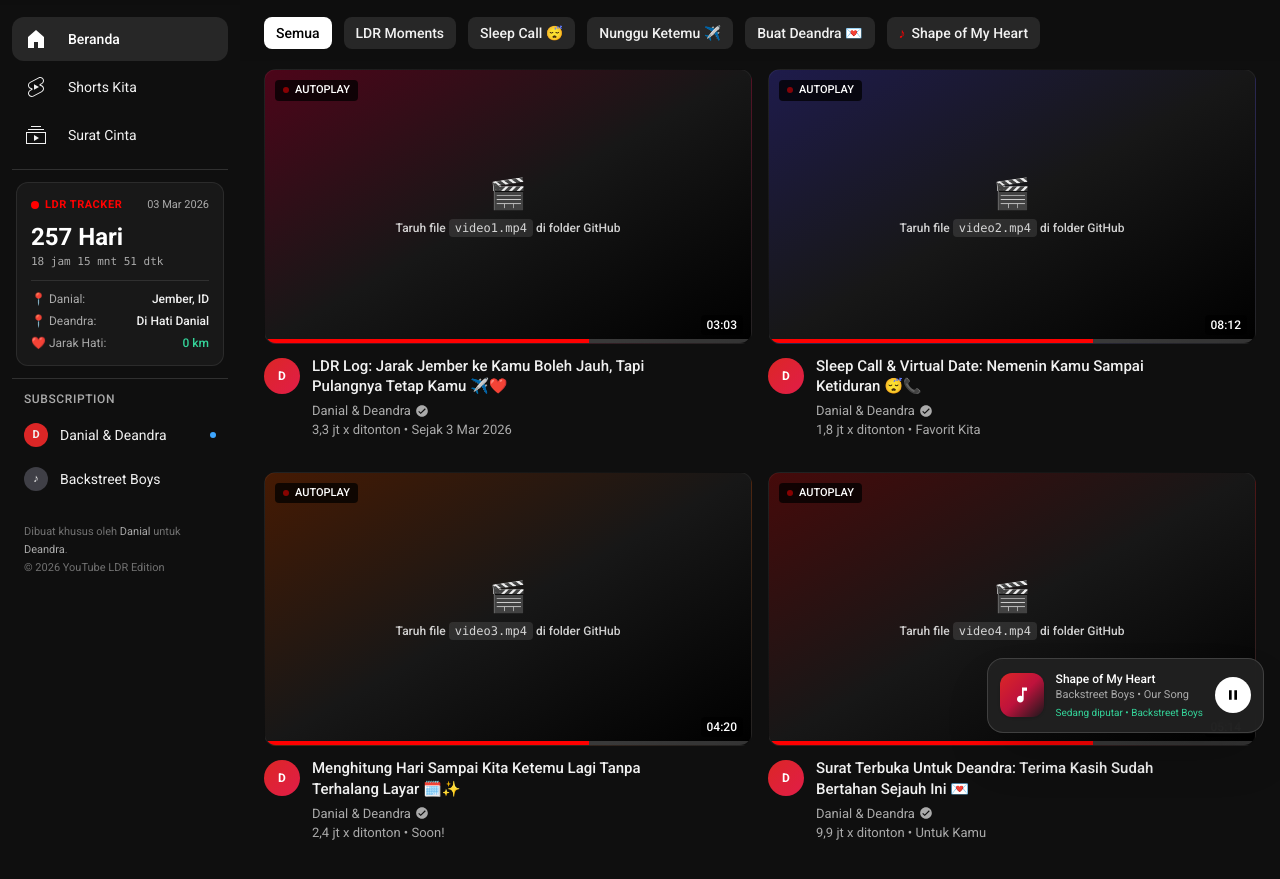
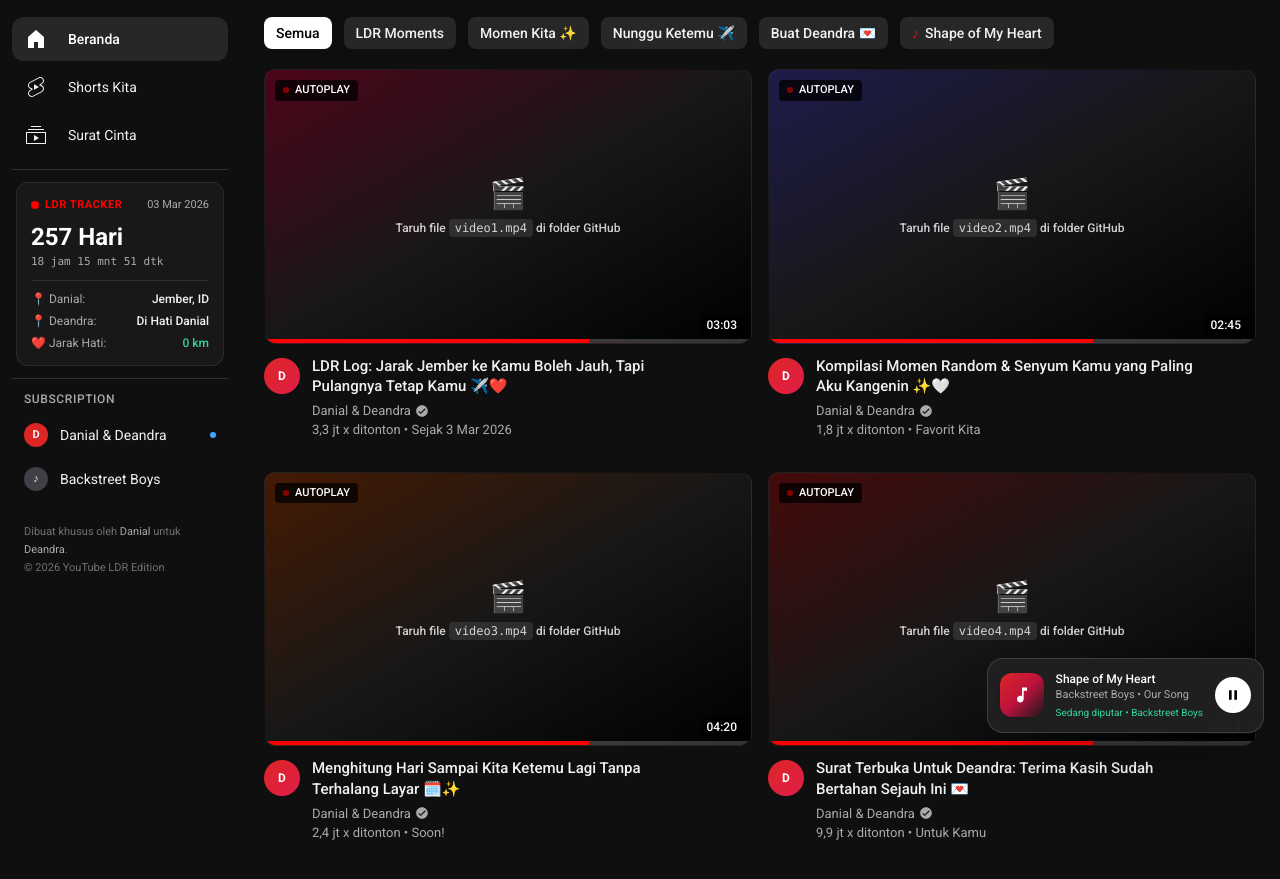
Before and after one commit to sweetsiteid-dot/youlove-for-deandra, a plain HTML site: page index.html in a window 1280 px wide. Shown: the part 51-930 px from the top of the page. Drawn offline with nearby package versions, Linux system fonts and the light colour scheme.

Commit message:
Update index.html

```diff
--- a/index.html
+++ b/index.html
@@ -251,7 +251,7 @@
 
     <hr class="border-yt-border my-3" />
 
-    <!-- LDR Live Tracker Card (Styled seamlessly for YouTube Dark) -->
+    <!-- LDR Live Tracker Card -->
     <div class="bg-[#181818] border border-yt-border/80 rounded-xl p-3.5 mx-1">
       <div class="flex items-center justify-between mb-2">
         <span class="text-[11px] font-bold uppercase tracking-wider text-yt-red flex items-center gap-1.5">
@@ -318,8 +318,8 @@
       <button onclick="setCategory('ldr', this)" class="chip-btn px-3 py-1.5 rounded-lg text-sm font-medium bg-yt-chip hover:bg-yt-chipHover text-yt-text shrink-0 transition">
         LDR Moments
       </button>
-      <button onclick="setCategory('call', this)" class="chip-btn px-3 py-1.5 rounded-lg text-sm font-medium bg-yt-chip hover:bg-yt-chipHover text-yt-text shrink-0 transition">
-        Sleep Call 😴
+      <button onclick="setCategory('memories', this)" class="chip-btn px-3 py-1.5 rounded-lg text-sm font-medium bg-yt-chip hover:bg-yt-chipHover text-yt-text shrink-0 transition">
+        Momen Kita ✨
       </button>
       <button onclick="setCategory('countdown', this)" class="chip-btn px-3 py-1.5 rounded-lg text-sm font-medium bg-yt-chip hover:bg-yt-chipHover text-yt-text shrink-0 transition">
         Nunggu Ketemu ✈️
@@ -332,7 +332,7 @@
       </button>
     </div>
 
-    <!-- Mobile Search Input (Visible only on small screens) -->
+    <!-- Mobile Search Input -->
     <div class="px-4 pb-3 sm:hidden">
       <input
         type="text"
@@ -497,15 +497,15 @@
       {
         id: 1,
         src: 'video2.mp4',
-        category: 'call',
-        duration: '08:12',
-        title: 'Sleep Call & Virtual Date: Nemenin Kamu Sampai Ketiduran 😴📞',
+        category: 'memories',
+        duration: '02:45',
+        title: 'Kompilasi Momen Random & Senyum Kamu yang Paling Aku Kangenin ✨🤍',
         channel: 'Danial & Deandra',
         views: '1,8 jt x ditonton',
         time: 'Favorit Kita',
         likes: '520 rb',
         gradient: 'from-indigo-950 via-neutral-900 to-black',
-        description: `Salah satu momen paling aku suka di hubungan LDR kita: dengerin cerita kamu seharian lewat layar HP sampai salah satu dari kita ketiduran duluan.\n\nMakasih ya udah selalu sabar ngadepin kesibukan aku dan selalu nyempetin waktu buat kita.`
+        description: `Kumpulan potongan video dan senyum kamu yang selalu jadi obat capek paling ampuh di tengah jarak kita.\n\nSetiap kali kangen atau hari lagi berat, muter video ini aja rasanya udah cukup bikin tenang. Makasih ya udah selalu jadi rumah paling nyaman buat aku.`
       },
       {
         id: 2,
@@ -518,7 +518,7 @@
         time: 'Soon!',
         likes: '777 rb',
         gradient: 'from-amber-950 via-neutral-900 to-black',
-        description: `Setiap hari yang lewat artinya satu hari lebih dekat buat aku ketemu kamu langsung, bukan lagi lewat video call.\n\nJaga kesehatan baik-baik ya di sana, jangan telat makan, dan jangan lupa kalau di Jember ada aku yang selalu kangen kamu.`
+        description: `Setiap hari yang lewat artinya satu hari lebih dekat buat aku ketemu kamu langsung, bukan lagi lewat layar HP.\n\nJaga kesehatan baik-baik ya di sana, jangan telat makan, dan jangan lupa kalau di Jember ada aku yang selalu kangen kamu.`
       },
       {
         id: 3,
@@ -683,7 +683,6 @@
       }
     }
 
-    // Coba autoplay saat load & langsung nyalakan begitu layar disentuh/diklik pertama kali
     window.addEventListener('DOMContentLoaded', () => {
       playMusic();
       const unlockAudio = () => {
@@ -728,7 +727,6 @@
       document.getElementById('modal-meta').textContent = `${video.views} • ${video.time} • #DanialDeandra #LDR`;
       document.getElementById('modal-desc').textContent = video.description;
 
-      // Kecilkan volume lagu latar saat nonton video di modal supaya suara video terdengar jelas
       if (!bgMusic.paused) {
         bgMusic.volume = 0.15;
       }
@@ -746,7 +744,6 @@
       modal.classList.add('hidden');
       document.body.style.overflow = '';
 
-      // Kembalikan volume lagu Shape of My Heart
       if (!bgMusic.paused) {
         bgMusic.volume = 0.65;
       }
```
